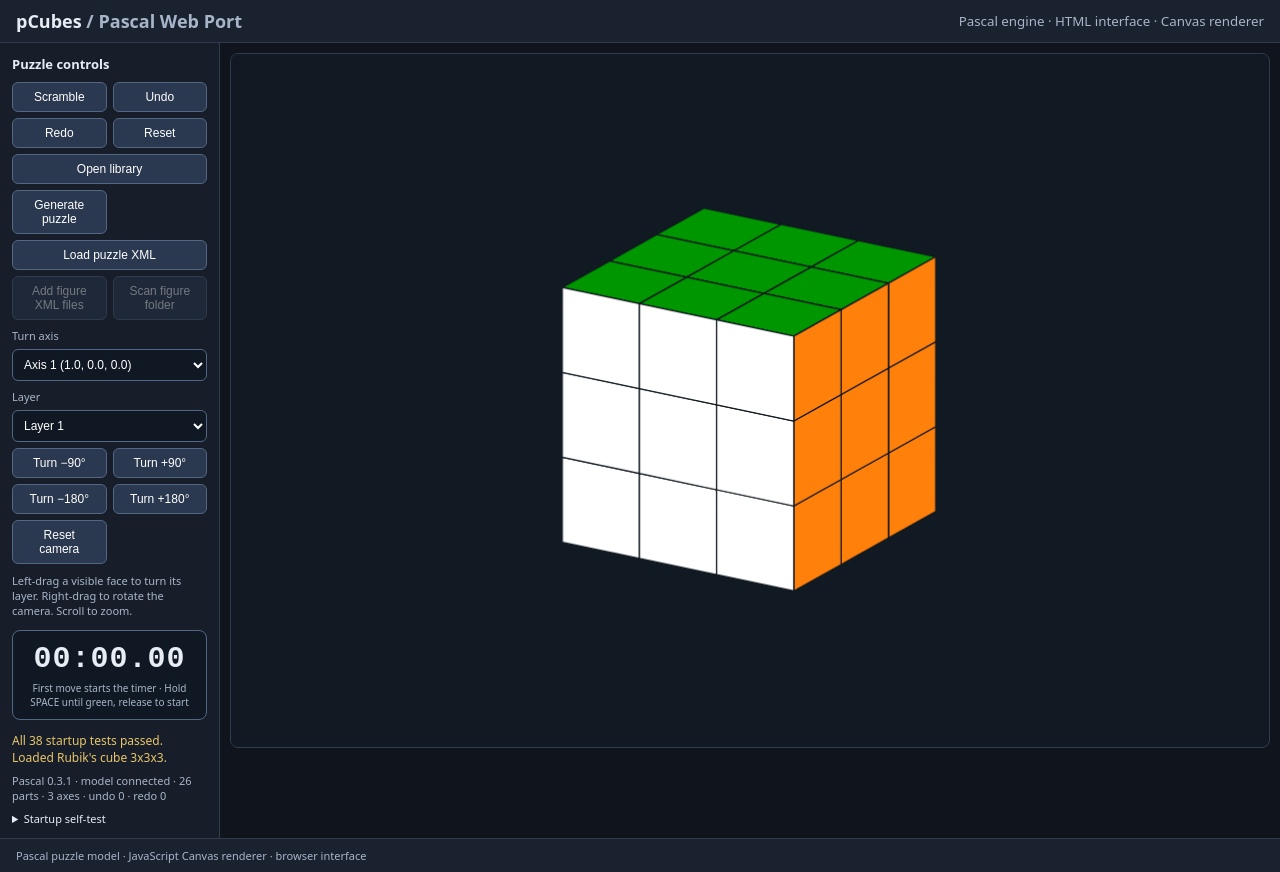
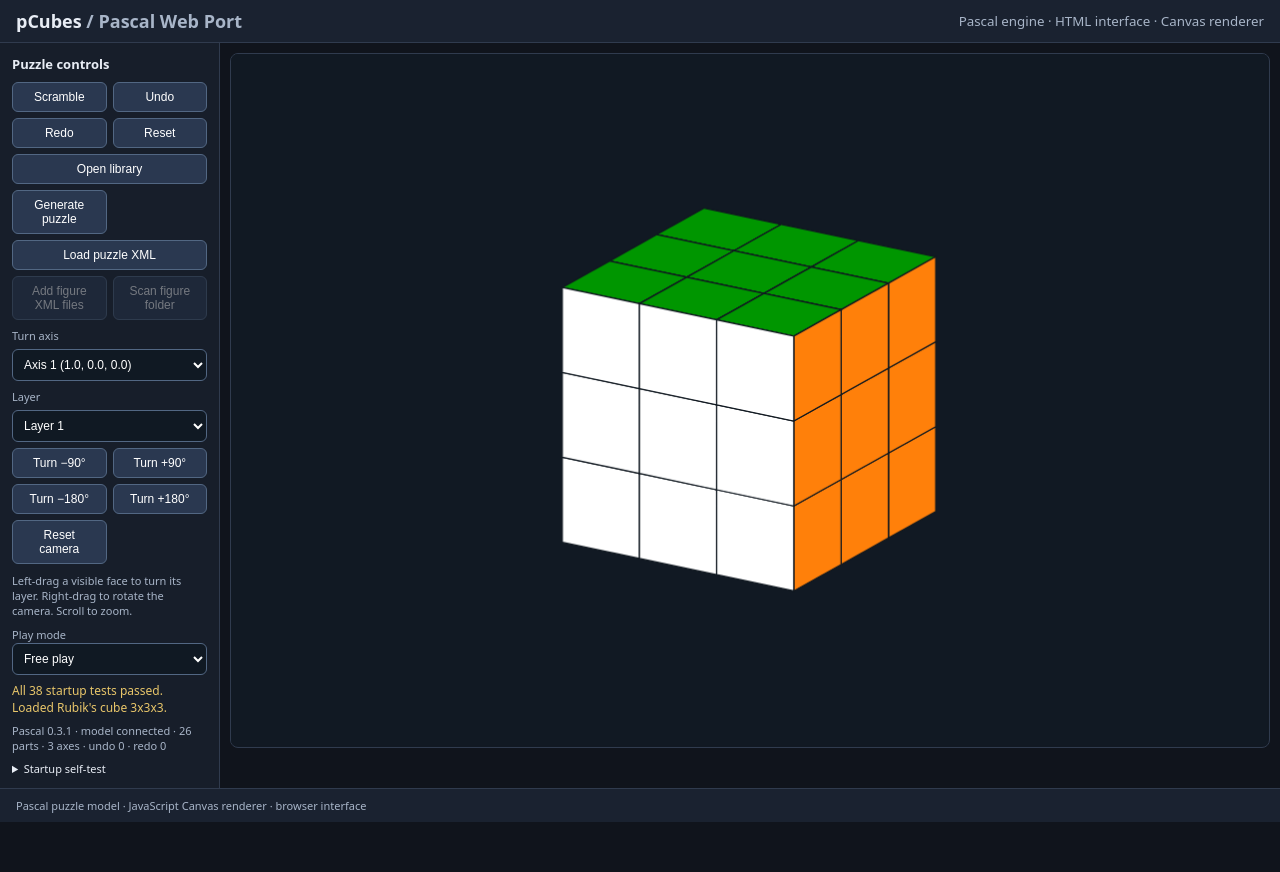
Before and after one commit to brianthanhbinh/webcube, a plain HTML site: page pcubes_pascal_web/web/index.html in a window 1280 px wide. After the commit the page ends 822 px from the top, so only its background shows below. Drawn offline with Linux system fonts and the light colour scheme.

Commit message:
Add selectable timer modes

```diff
--- a/pcubes_pascal_web/web/index.html
+++ b/pcubes_pascal_web/web/index.html
@@ -19,7 +19,13 @@
         <input id="puzzle-file" type="file" accept=".xml,text/xml" hidden><input id="figure-file" type="file" accept=".xml,.inc,text/xml,text/plain" multiple hidden><input id="figure-folder" type="file" accept=".xml,.inc,text/xml,text/plain" webkitdirectory directory multiple hidden>
       </div>
       <p class="muted">Left-drag a visible face to turn its layer. Right-drag to rotate the camera. Scroll to zoom.</p>
-      <div id="timer-panel"><div id="timer-display" aria-live="off">00:00.00</div><small id="timer-hint">First move starts the timer · Hold SPACE until green, release to start</small></div>
+      <label for="timer-mode">Play mode</label>
+      <select id="timer-mode">
+        <option value="free">Free play</option>
+        <option value="cube">Cube timer</option>
+        <option value="singular">Singular timer</option>
+      </select>
+      <div id="timer-panel" hidden><div id="timer-display" aria-live="off">00:00.00</div><small id="timer-hint">First move starts the timer</small></div>
       <p id="engine-status" role="status" aria-live="polite">Loading compiled Pascal module…</p>
       <p id="model-info" class="muted">Waiting for Pascal API…</p>
       <details id="preflight-panel"><summary>Startup self-test</summary><pre id="preflight-results" aria-live="polite">Tests have not run yet.</pre></details>
```
